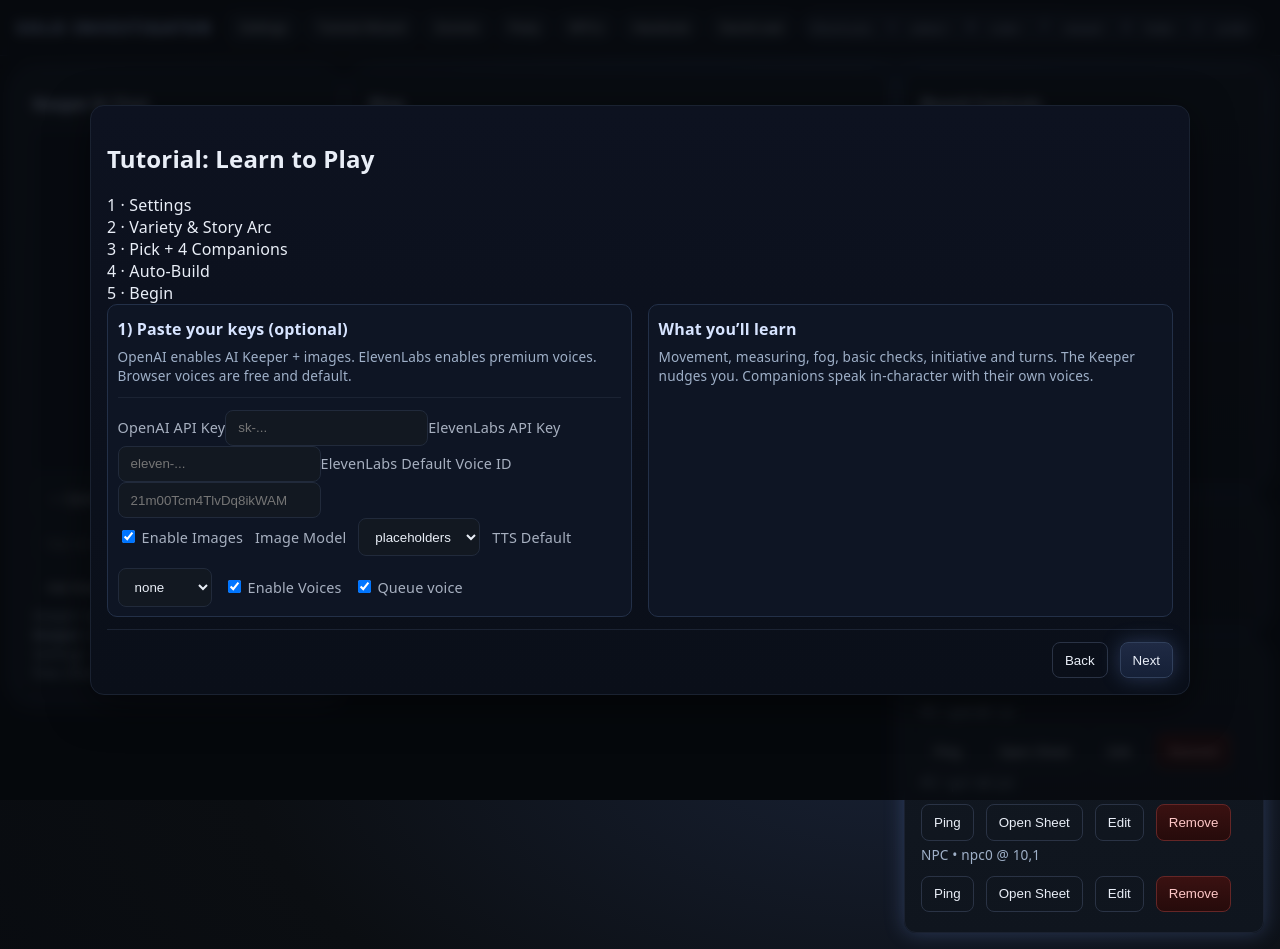
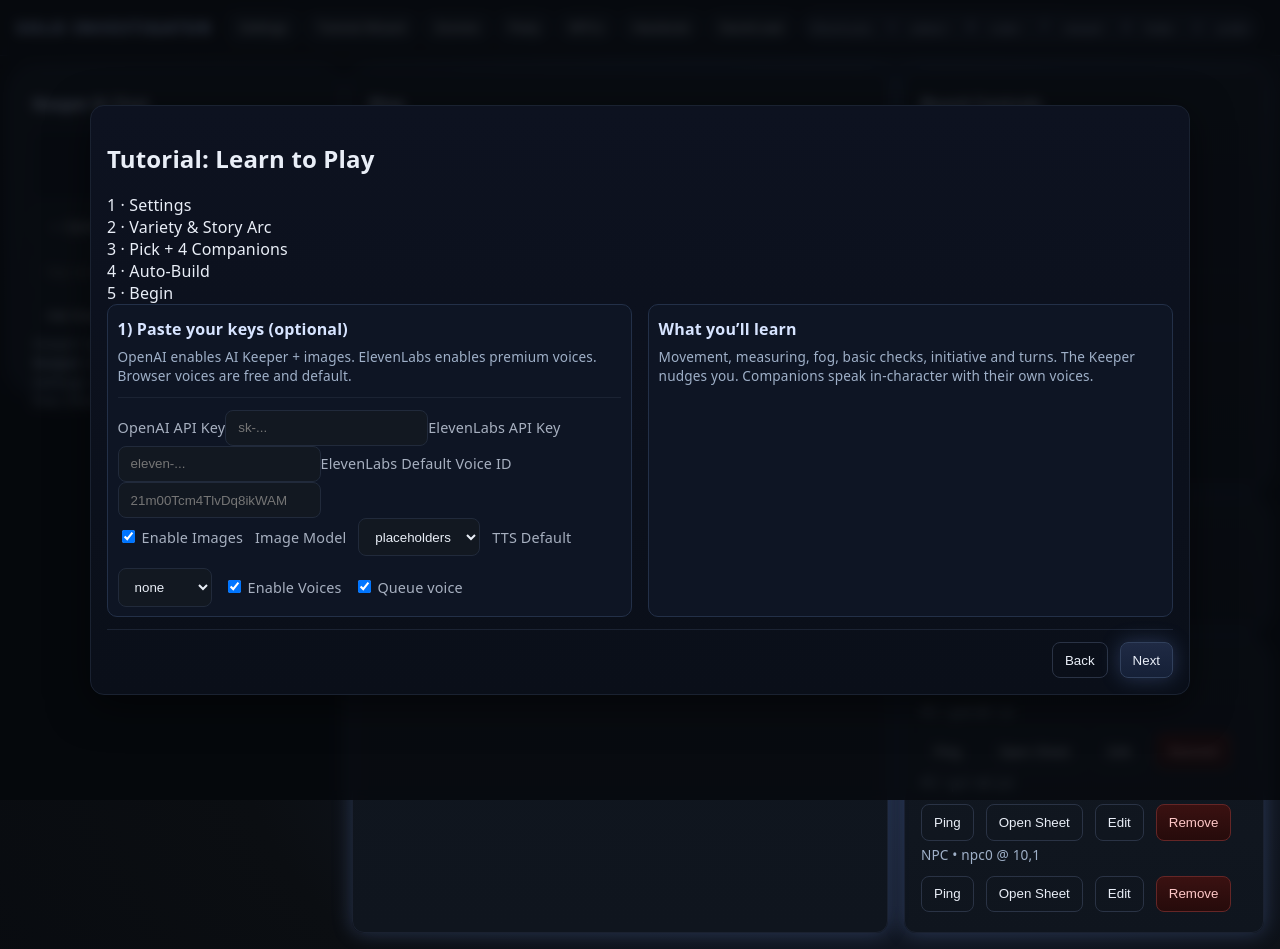
Before and after one commit to Robertmonkey/-SoloInvestigator, a plain HTML site: page index.html in a window 1280 px wide. Drawn offline with Linux system fonts and the light colour scheme.

Commit message:
Expand chat to full panel height

```diff
--- a/index.html
+++ b/index.html
@@ -45,7 +45,7 @@
   header.appbar nav{display:flex;gap:.5rem;flex-wrap:wrap}
   header.appbar nav button{padding:.45rem .6rem}
 
-  .container{display:grid;grid-template-columns:320px 1fr 360px;gap:1rem;padding:1rem;align-items:start}
+  .container{display:grid;grid-template-columns:320px 1fr 360px;gap:1rem;padding:1rem;align-items:stretch}
   @media (max-width: 1100px){ .container{grid-template-columns:1fr} }
 
   .panel{background:linear-gradient(180deg, var(--panel), var(--panel-2));border:1px solid #1a2130;border-radius:12px;padding:1rem;box-shadow:var(--glow)}
@@ -89,10 +89,11 @@
     color:#cfe1ff;font-size:.75rem}
 
   /* Chat (fixed height + scrollbar) */
-  #chat{display:flex;flex-direction:column}
+  #chat{display:flex;flex-direction:column;height:100%}
   #chatLog{
-    height:340px; /* fixed, scrollable */
+    flex:1; /* fill remaining space */
     overflow-y:auto;
+    min-height:0;
     background:#0c121d;border:1px solid #1a2130;border-radius:8px;padding:.75rem;scroll-behavior:smooth;
   }
   #chatLog .line{display:flex;align-items:flex-start;gap:.6rem;margin:.45rem 0}
```
